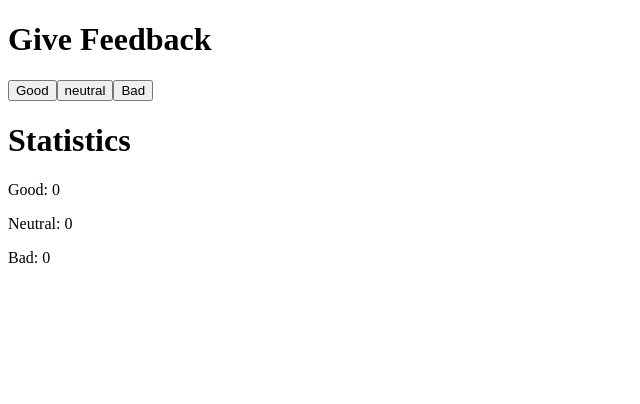
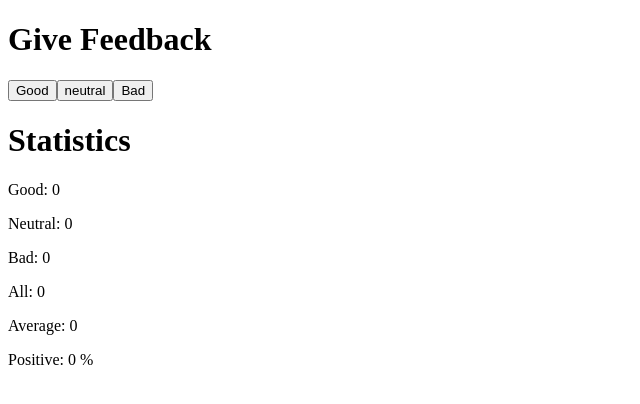
Before and after one commit to Gelraiser/fullstack-Helsinki, a React (Vite) app in the folder part1/unicafe/: page / in a window 1280 px wide. Shown: the top 404 px of the page, without its empty margins (0-640 px from the left). Built offline with nearby package versions, Linux system fonts and the light colour scheme.

Commit message:
Ejercicio 1.7

```diff
--- a/part1/unicafe/src/App.jsx
+++ b/part1/unicafe/src/App.jsx
@@ -18,6 +18,10 @@ const App = () => {
   const [neutral, setNeutral] = useState(0)
   const [bad, setBad] = useState(0)
 
+  const total = good + neutral + bad
+  const average = total > 0 ? ((good - bad) / total).toFixed(2) : 0
+  const positive = total > 0 ? ((good / total) * 100).toFixed(2) : 0
+
   return (
     <div>
       <h1>Give Feedback</h1>
@@ -28,6 +32,10 @@ const App = () => {
       <Display name = "Good" value={good} />
       <Display name = "Neutral" value={neutral} />
       <Display name = "Bad" value={bad} />
+      <Display name = "All" value={total} />
+      <Display name = "Average" value={average} />
+      <Display name = "Positive" value={positive + ' % '} />
+
 
 
     </div>
```
